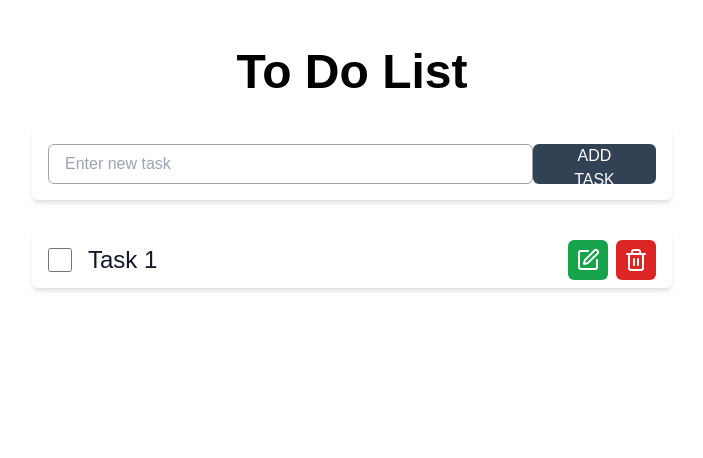
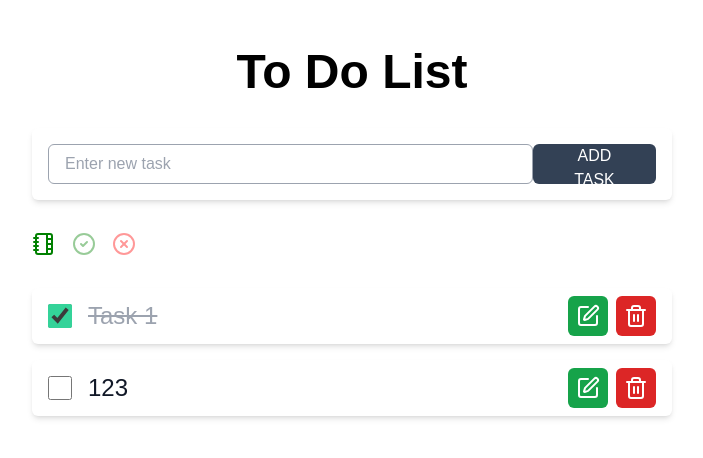
Before and after one commit to kinnaamf/nuxt-todo-list, a Nuxt app: page / in a window 1280 px wide. Shown: the top 458 px of the page, without its empty margins (288-991 px from the left). Built offline with nearby package versions, Linux system fonts and the light colour scheme; data requests are answered from the project's data file.

Commit message:
added filters

```diff
--- /dev/null
+++ b/app/components/task/TaskFilter.vue
@@ -0,0 +1,28 @@
+<template>
+  <div class="flex gap-4 items-center">
+    <button @click="emit('update:modelValue', 'all')">
+      <TaskIcon
+          :class="{ 'opacity-100' : modelValue === 'all', 'opacity-40': modelValue !== 'all' }"
+      />
+    </button>
+    <button @click="emit('update:modelValue', 'done')">
+      <CircleCheckIcon
+          :class="{ 'opacity-100' : modelValue === 'done', 'opacity-40': modelValue !== 'done' }"
+      />
+    </button>
+    <button @click="emit('update:modelValue', 'todo')">
+      <CircleXIcon
+          :class="{ 'opacity-100' : modelValue === 'todo', 'opacity-40': modelValue !== 'todo' }"
+      />
+    </button>
+  </div>
+</template>
+
+<script setup lang="ts">
+import TaskIcon from "~/icons/TaskIcon.vue";
+import CircleCheckIcon from "~/icons/CircleCheckIcon.vue";
+import CircleXIcon from "~/icons/CircleXIcon.vue";
+
+const props = defineProps<{ modelValue: 'all' | 'done' | 'todo' }>()
+const emit = defineEmits(['update:modelValue'])
+</script>
--- a/app/components/task/TaskList.vue
+++ b/app/components/task/TaskList.vue
@@ -1,7 +1,8 @@
 <template>
   <TransitionGroup name="list">
     <div
-        v-for="task in tasks" :key="task.id"
+        v-for="task in tasks"
+        :key="task.id"
         class="task-item"
         :class="task.editable ? 'task-editable' : ''">
       <TaskItem :task="task"
@@ -14,9 +15,13 @@
 </template>
 
 <script setup lang="ts">
+
 import type { Task } from "~/types/task";
 
-const {tasks} = defineProps<{ tasks: Task[] }>();
+const props = defineProps<{
+  tasks: Task[]
+}>();
+
 defineEmits(['editTask', 'updateTask', 'toggleDone', 'deleteTask']);
 
 </script>
--- a/app/composables/useTask.ts
+++ b/app/composables/useTask.ts
@@ -15,6 +15,8 @@ export const useTask = () => {
 
   const isVisible = ref(false);
 
+  const currentFilter = ref<string>('all');
+
   const newTask = reactive<NewTask>({
     title: '',
     done: false,
@@ -24,8 +26,17 @@ export const useTask = () => {
     return tasks.value.length === 0;
   })
 
+  const filteredTasks = computed(() => {
+    if (currentFilter.value === 'done')
+      return tasks.value.filter((t: Task) => t.done);
+    if (currentFilter.value === 'todo')
+      return tasks.value.filter((t: Task) => !t.done);
+
+    return tasks.value
+  });
+
   const showMessage = (title: string, status: string) => {
-    Object.assign(message, {title, status});
+    Object.assign(message, { title, status });
     isVisible.value = true
 
     setTimeout(() => {
@@ -62,6 +73,7 @@ export const useTask = () => {
           done: newTask.done
         }
       })
+
       tasks.value?.push(res);
 
       // await nextTick(() => document.querySelector('#task--title')?.focus())
@@ -143,6 +155,8 @@ export const useTask = () => {
     toggleDone,
     deleteTask,
     isLoading,
-    isEmpty
+    isEmpty,
+    currentFilter,
+    filteredTasks
   }
 }
--- /dev/null
+++ b/app/icons/CircleCheckIcon.vue
@@ -0,0 +1,23 @@
+<script setup lang="ts">
+
+</script>
+
+<template>
+  <svg xmlns="http://www.w3.org/2000/svg"
+       width="24"
+       height="24"
+       viewBox="0 0 24 24"
+       fill="none"
+       stroke="green"
+       stroke-width="2"
+       stroke-linecap="round"
+       stroke-linejoin="round"
+       class="lucide lucide-circle-check-icon lucide-circle-check">
+    <circle cx="12" cy="12" r="10"/>
+    <path d="m9 12 2 2 4-4"/>
+  </svg>
+</template>
+
+<style scoped lang="postcss">
+
+</style>
--- /dev/null
+++ b/app/icons/CircleXIcon.vue
@@ -0,0 +1,11 @@
+<script setup lang="ts">
+
+</script>
+
+<template>
+  <svg xmlns="http://www.w3.org/2000/svg" width="24" height="24" viewBox="0 0 24 24" fill="none" stroke="red" stroke-width="2" stroke-linecap="round" stroke-linejoin="round" class="lucide lucide-circle-x-icon lucide-circle-x"><circle cx="12" cy="12" r="10"/><path d="m15 9-6 6"/><path d="m9 9 6 6"/></svg>
+</template>
+
+<style scoped lang="postcss">
+
+</style>
--- /dev/null
+++ b/app/icons/TaskIcon.vue
@@ -0,0 +1,11 @@
+<script setup lang="ts">
+
+</script>
+
+<template>
+  <svg xmlns="http://www.w3.org/2000/svg" width="24" height="24" viewBox="0 0 24 24" fill="none" stroke="green" stroke-width="2" stroke-linecap="round" stroke-linejoin="round" class="lucide lucide-notebook-tabs-icon lucide-notebook-tabs"><path d="M2 6h4"/><path d="M2 10h4"/><path d="M2 14h4"/><path d="M2 18h4"/><rect width="16" height="20" x="4" y="2" rx="2"/><path d="M15 2v20"/><path d="M15 7h5"/><path d="M15 12h5"/><path d="M15 17h5"/></svg>
+</template>
+
+<style scoped lang="postcss">
+
+</style>
--- a/app/pages/index.vue
+++ b/app/pages/index.vue
@@ -27,6 +27,8 @@
         </div>
       </TransitionGroup>
 
+      <TaskFilter v-model="currentFilter"/>
+
       <Transition name="empty">
         <div v-if="showEmptyMessage">
           <h3 class="is-empty">
@@ -36,7 +38,8 @@
       </Transition>
 
       <div class="task-list">
-        <TaskList :tasks="tasks" @edit-task="editTask" @update-task="updateTask" @toggle-done="toggleDone"
+        <TaskList :tasks="filteredTasks"
+                  @edit-task="editTask" @update-task="updateTask" @toggle-done="toggleDone"
                   @delete-task="deleteTask"/>
       </div>
 
@@ -48,6 +51,7 @@
 import TaskButton from '~/components/task/TaskButton.vue';
 import TaskList from '~/components/task/TaskList.vue';
 import MessageToast from "~/components/message/MessageToast.vue";
+import type { Task } from "~/types/task"
 
 onMounted(async () => {
   await getTasks();
@@ -57,7 +61,20 @@ onMounted(async () => {
 })
 
 const {
-  tasks, message, isVisible, newTask, getTasks, storeTask, editTask, updateTask, toggleDone, deleteTask, isLoading, isEmpty
+  tasks,
+  message,
+  isVisible,
+  newTask,
+  getTasks,
+  storeTask,
+  editTask,
+  updateTask,
+  toggleDone,
+  deleteTask,
+  isLoading,
+  isEmpty,
+  currentFilter,
+  filteredTasks
 } = useTask()
 
 const showTitle = ref<boolean>(false);
--- a/db.json
+++ b/db.json
@@ -1,8 +1,13 @@
 {
   "tasks": [
     {
-      "id": "5292",
+      "id": "d419",
       "title": "Task 1",
+      "done": true
+    },
+    {
+      "id": "ca5d",
+      "title": "123",
       "done": false
     }
   ]
```
